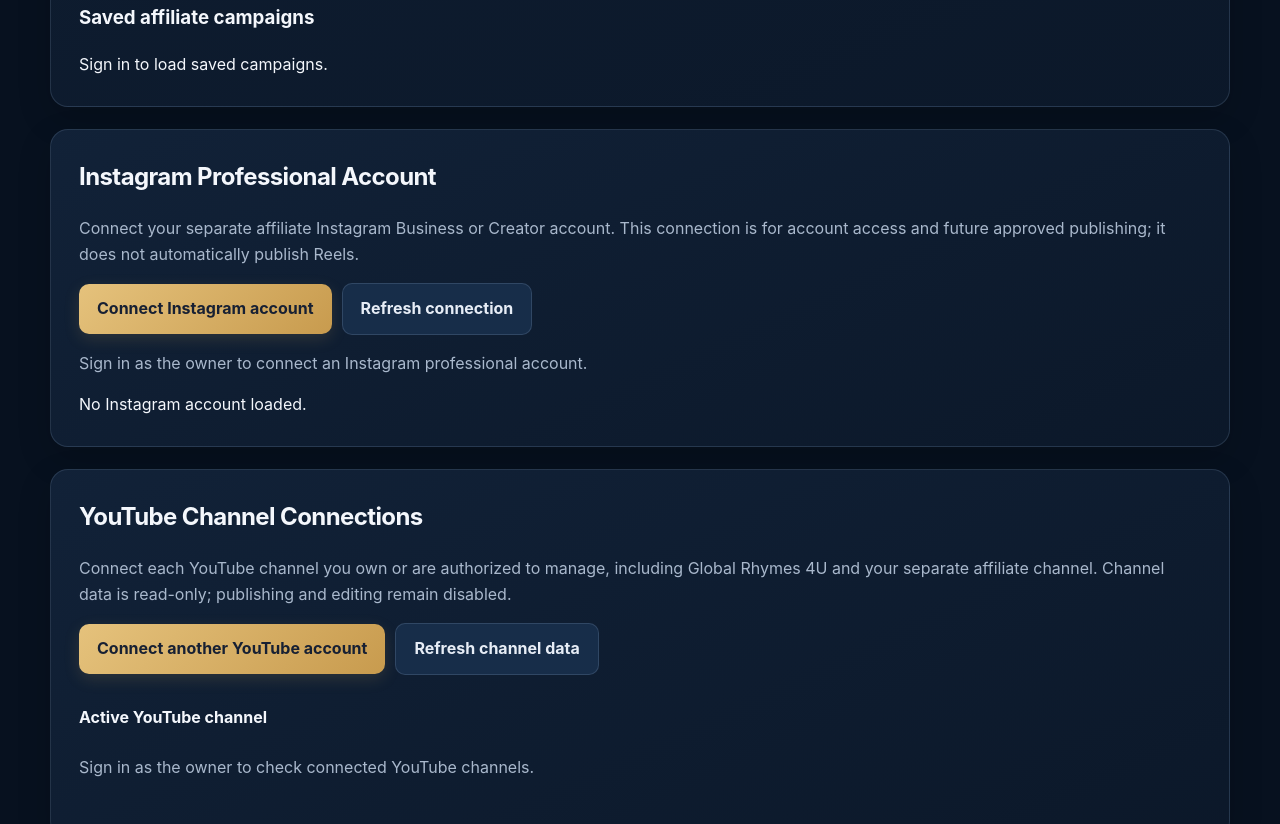
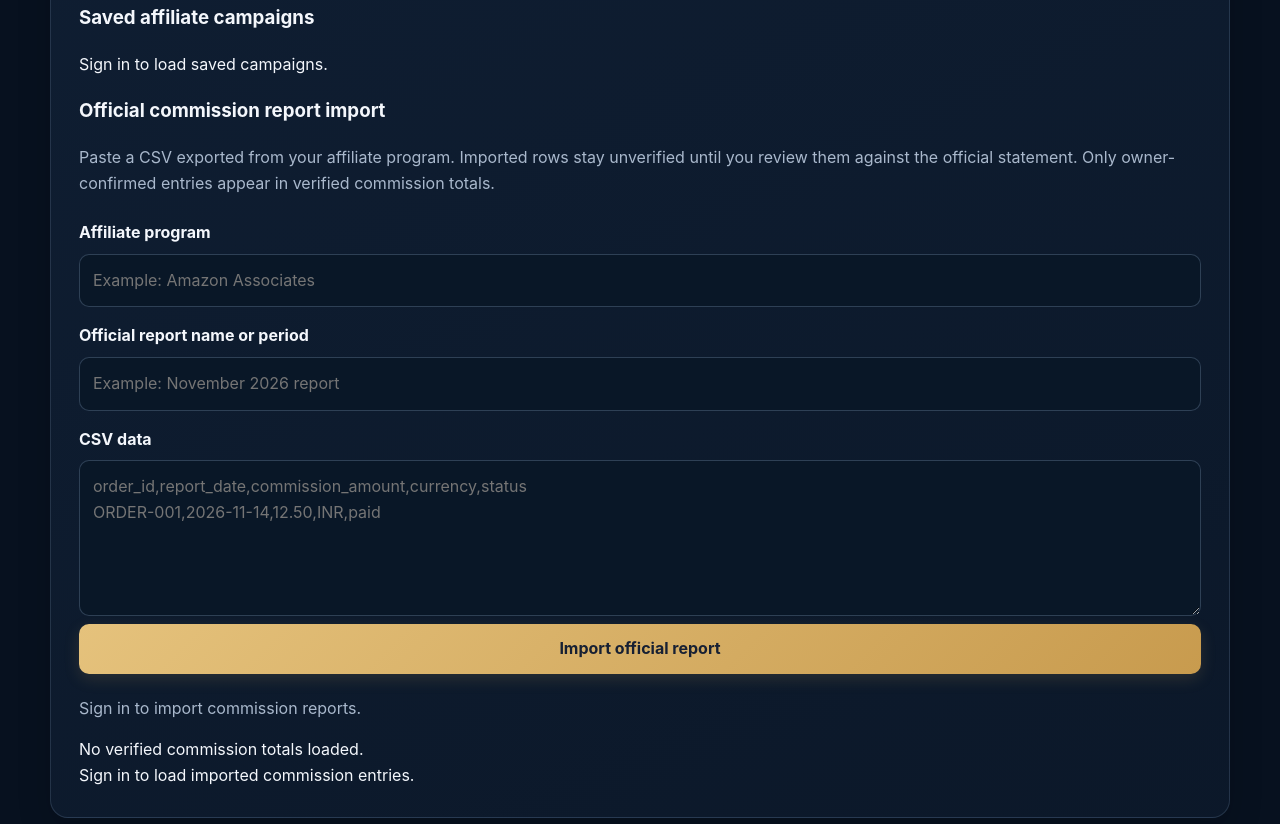
Before and after one commit to jannuphani1212-eng/master-ai-bot, a website: page public/index.html in a window 1280 px wide. Shown: the part 2864-3688 px from the top of the page. Drawn offline with Linux system fonts and the light colour scheme; no server answers.

Commit message:
Add official affiliate commission report import panel

```diff
--- a/public/index.html
+++ b/public/index.html
@@ -127,6 +127,20 @@
   <div id="affiliateResult" class="result" aria-live="polite">Your generated campaign package will appear here.</div>
   <h3>Saved affiliate campaigns</h3>
   <div id="affiliateCampaignList" class="approval-list">Sign in to load saved campaigns.</div>
+  <h3>Official commission report import</h3>
+  <p class="muted">Paste a CSV exported from your affiliate program. Imported rows stay unverified until you review them against the official statement. Only owner-confirmed entries appear in verified commission totals.</p>
+  <form id="commissionImportForm" class="approval-form">
+    <label for="commissionProgram">Affiliate program</label>
+    <input id="commissionProgram" maxlength="100" required placeholder="Example: Amazon Associates">
+    <label for="commissionSourceReference">Official report name or period</label>
+    <input id="commissionSourceReference" maxlength="180" required placeholder="Example: November 2026 report">
+    <label for="commissionCsv">CSV data</label>
+    <textarea id="commissionCsv" rows="5" required placeholder="order_id,report_date,commission_amount,currency,status&#10;ORDER-001,2026-11-14,12.50,INR,paid"></textarea>
+    <button type="submit" id="commissionImportButton">Import official report</button>
+  </form>
+  <p id="commissionStatus" class="muted" aria-live="polite">Sign in to import commission reports.</p>
+  <div id="commissionSummary" class="approval-list">No verified commission totals loaded.</div>
+  <div id="commissionEntries" class="approval-list">Sign in to load imported commission entries.</div>
 </section>
 
 <section class="panel" id="instagramPanel">
```
